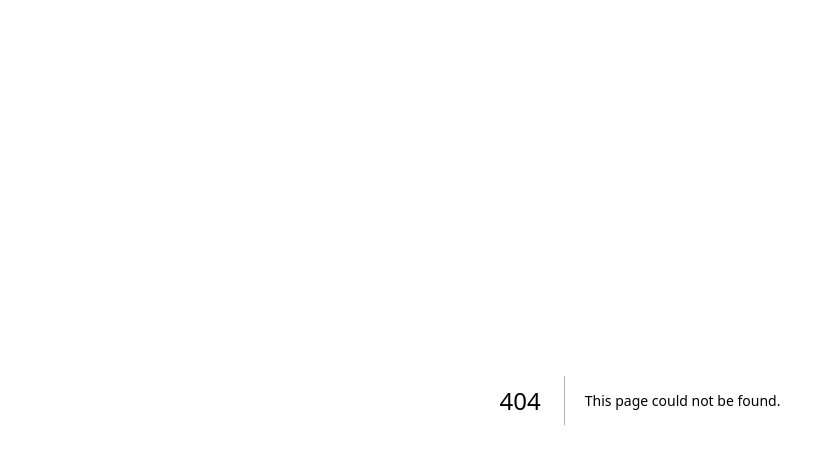
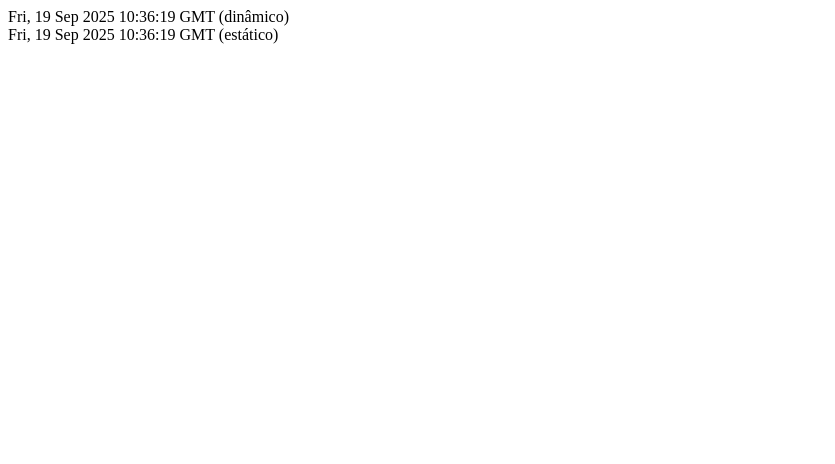
Before and after one commit to LucasE616/development-web, a Next.js app: page /tempo in a window 1280 px wide. Before the commit this address had no page. Shown: the top 464 px of the page, without its empty margins (0-835 px from the left). Built offline with nearby package versions, Linux system fonts and the light colour scheme.

Commit message:
teste getStaticProps

```diff
--- a/pages/index.js
+++ b/pages/index.js
@@ -10,4 +10,4 @@ function Home() {
    )
 }
 
-export default Home
+export default Home;
--- a/pages/sobre.js
+++ b/pages/sobre.js
@@ -26,4 +26,4 @@ function Contador() {
    )
 }
 
-export default Sobre
+export default Sobre;
--- /dev/null
+++ b/pages/tempo.js
@@ -0,0 +1,24 @@
+function Tempo(props) {
+   const dynamicDate = new Date();
+   const dynamicDateString = dynamicDate.toGMTString();
+
+   return (
+      <div>
+         <div>{dynamicDateString} (dinâmico)</div>
+         <div>{props.staticDateString} (estático)</div>
+      </div>
+   )
+}
+
+export function getStaticProps() {
+   const staticDate = new Date();
+   const staticDateString = staticDate.toGMTString();
+
+   return {
+      props: {
+         staticDateString
+      }
+   }
+}
+
+export default Tempo;
```
